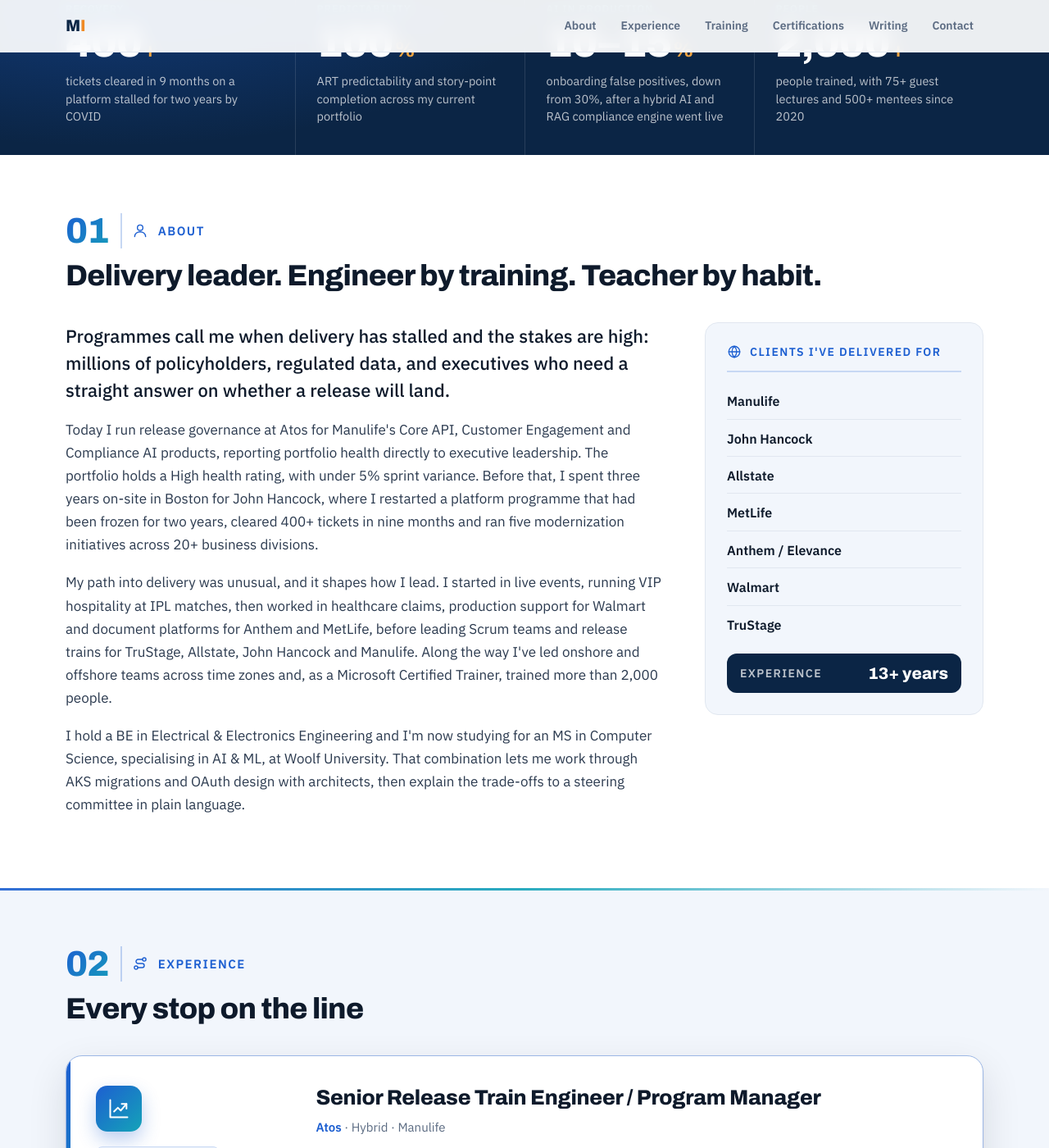
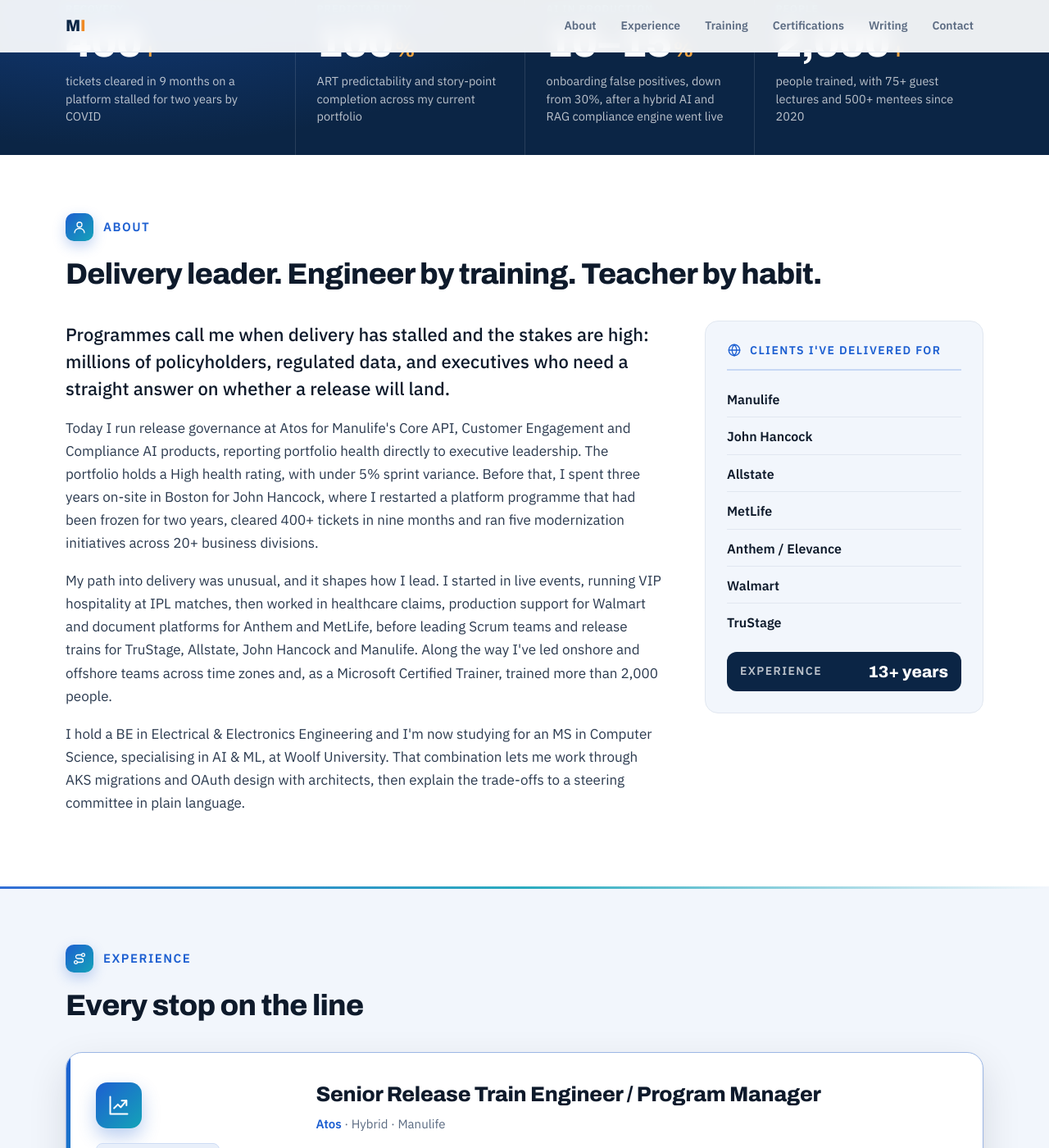
Before and after one commit to Madhan-I/Madhan-I.github.io, a Jekyll site: the page built from index.html, in a window 1280 px wide and 1400 px high, scrolled down 828 px. Shown: the whole window at 82% size. Built offline with Jekyll 4.4.1, drawn with Linux system fonts in a browser that asks for light colours.

Commit message:
Remove section numbers; icon tiles on section labels
Co-Authored-By: Claude Opus 5.5 <noreply@anthropic.com>
Claude-Session: https://claude.ai/code/session_01MFRrTt7LBDdX57m85KHNGp

```diff
--- a/assets/css/style.css
+++ b/assets/css/style.css
@@ -343,3 +343,7 @@ button { font-family: var(--body); }
 .clients h3 .ic { width: 18px; height: 18px; }
 .quick dt { font: 700 14px/1.2 var(--body); letter-spacing: .1em; }
 .mark span { color: #F08A24; }
+
+/* section labels: icon tile + title (no numbers) */
+.label .ic { width: 34px; height: 34px; padding: 8px; border-radius: 10px; color: #FFFFFF; background: linear-gradient(135deg, var(--brand), var(--brand-2)); box-shadow: 0 6px 16px color-mix(in srgb, var(--brand) 28%, transparent); }
+.tone-navy .label .ic { background: rgba(255, 255, 255, .14); box-shadow: none; }
--- a/index.html
+++ b/index.html
@@ -50,7 +50,7 @@ layout: default
 {% unless th.show.about == false %}{% assign n = n | plus: 1 %}
 <section id="about" class="slide tone-white">
   <div class="wrap">
-    <div class="sec-head reveal"><span class="label"><span class="num">0{{ n }}</span><svg class="ic" aria-hidden="true"><use href="#i-user"/></svg>About</span><h2>{{ p.about_title | replace: "|", " " }}</h2></div>
+    <div class="sec-head reveal"><span class="label"><svg class="ic" aria-hidden="true"><use href="#i-user"/></svg>About</span><h2>{{ p.about_title | replace: "|", " " }}</h2></div>
     <div class="about">
       <div class="copy reveal">
         {% for para in p.about %}<p>{{ para }}</p>{% endfor %}
@@ -72,7 +72,7 @@ layout: default
 {% unless th.show.experience == false %}{% assign n = n | plus: 1 %}
 <section id="experience" class="slide tone-tint">
   <div class="wrap">
-    <div class="sec-head reveal"><span class="label"><span class="num">0{{ n }}</span><svg class="ic" aria-hidden="true"><use href="#i-route"/></svg>Experience</span><h2>Every stop on the line</h2></div>
+    <div class="sec-head reveal"><span class="label"><svg class="ic" aria-hidden="true"><use href="#i-route"/></svg>Experience</span><h2>Every stop on the line</h2></div>
     <ol class="deck">
       {% for job in p.experience %}
       <li class="job{% if job.current %} now{% endif %}">
@@ -98,7 +98,7 @@ layout: default
 {% unless th.show.training == false %}{% assign n = n | plus: 1 %}
 <section id="training" class="slide tone-navy">
   <div class="wrap">
-    <div class="sec-head reveal"><span class="label"><span class="num">0{{ n }}</span><svg class="ic" aria-hidden="true"><use href="#i-board"/></svg>Training &amp; Speaking</span><h2>{{ p.training_title }}</h2></div>
+    <div class="sec-head reveal"><span class="label"><svg class="ic" aria-hidden="true"><use href="#i-board"/></svg>Training &amp; Speaking</span><h2>{{ p.training_title }}</h2></div>
     <div class="train-grid">
       <div class="reveal">
         <p class="big">{{ p.training_intro }}</p>
@@ -118,7 +118,7 @@ layout: default
 {% unless th.show.certifications == false %}{% assign n = n | plus: 1 %}
 <section id="certifications" class="slide tone-white">
   <div class="wrap">
-    <div class="sec-head reveal"><span class="label"><span class="num">0{{ n }}</span><svg class="ic" aria-hidden="true"><use href="#i-award"/></svg>Certifications</span><h2>{{ p.certifications_title }}</h2></div>
+    <div class="sec-head reveal"><span class="label"><svg class="ic" aria-hidden="true"><use href="#i-award"/></svg>Certifications</span><h2>{{ p.certifications_title }}</h2></div>
     <div class="cert-groups">
       {% for g in p.certifications %}
       <div class="cg reveal{% if g.featured %} featured{% endif %}{% if g.muted %} muted{% endif %}">
@@ -136,7 +136,7 @@ layout: default
 {% unless th.show.education == false %}{% assign n = n | plus: 1 %}
 <section id="recognition" class="slide tone-tint">
   <div class="wrap">
-    <div class="sec-head reveal"><span class="label"><span class="num">0{{ n }}</span><svg class="ic" aria-hidden="true"><use href="#i-cap"/></svg>Education &amp; Recognition</span><h2>Learning that never stopped</h2></div>
+    <div class="sec-head reveal"><span class="label"><svg class="ic" aria-hidden="true"><use href="#i-cap"/></svg>Education &amp; Recognition</span><h2>Learning that never stopped</h2></div>
     <div class="three">
       <div class="panel reveal">
         <h3><svg class="ic" aria-hidden="true"><use href="#i-cap"/></svg>Education</h3>
@@ -158,7 +158,7 @@ layout: default
 <section id="writing" class="slide tone-white">
   <div class="wrap">
     {% assign latest = site.posts.first %}
-    <div class="sec-head reveal"><span class="label"><span class="num">0{{ n }}</span><svg class="ic" aria-hidden="true"><use href="#i-pen"/></svg>Writing</span><h2>{% if latest.teaser %}{{ latest.teaser }}{% else %}{{ latest.title }}{% endif %}</h2></div>
+    <div class="sec-head reveal"><span class="label"><svg class="ic" aria-hidden="true"><use href="#i-pen"/></svg>Writing</span><h2>{% if latest.teaser %}{{ latest.teaser }}{% else %}{{ latest.title }}{% endif %}</h2></div>
     <div class="post-list reveal">
       {% for post in site.posts limit:3 %}
       <a class="post-card" href="{{ post.url | relative_url }}">
```
